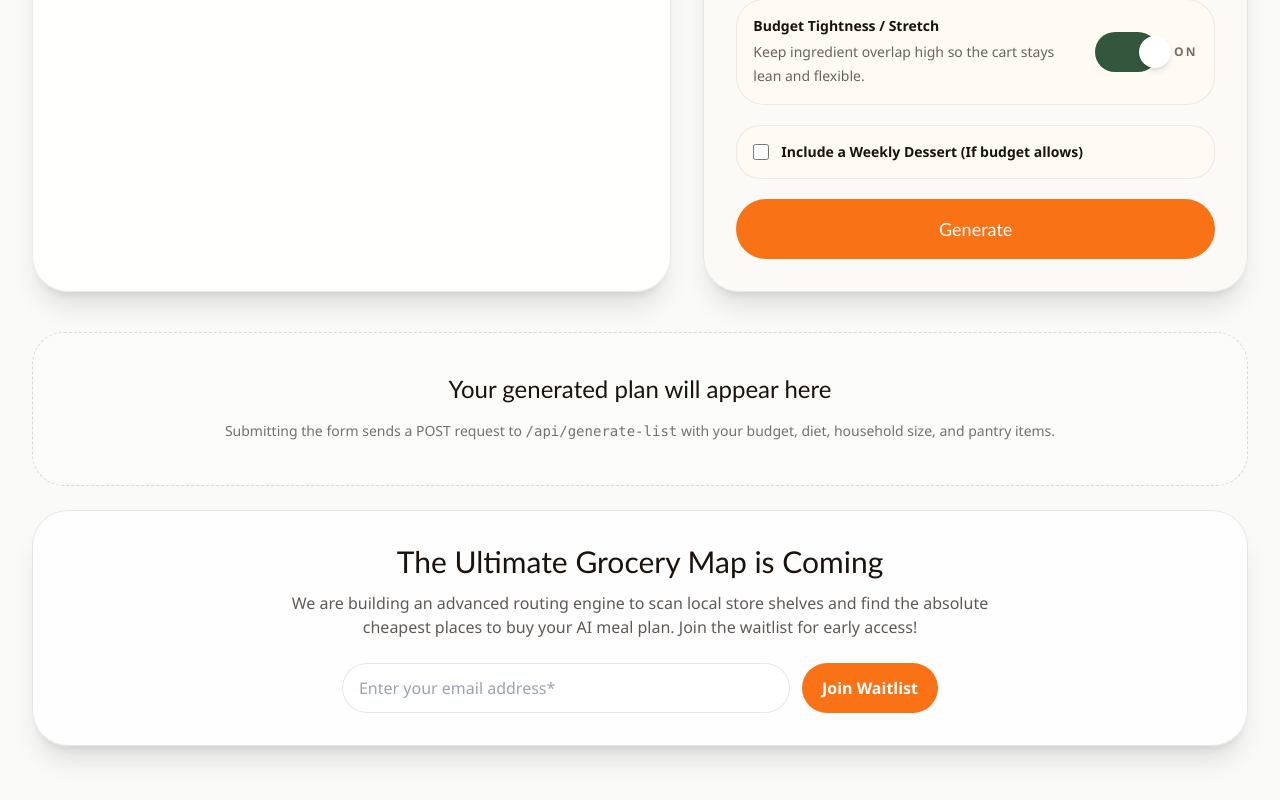
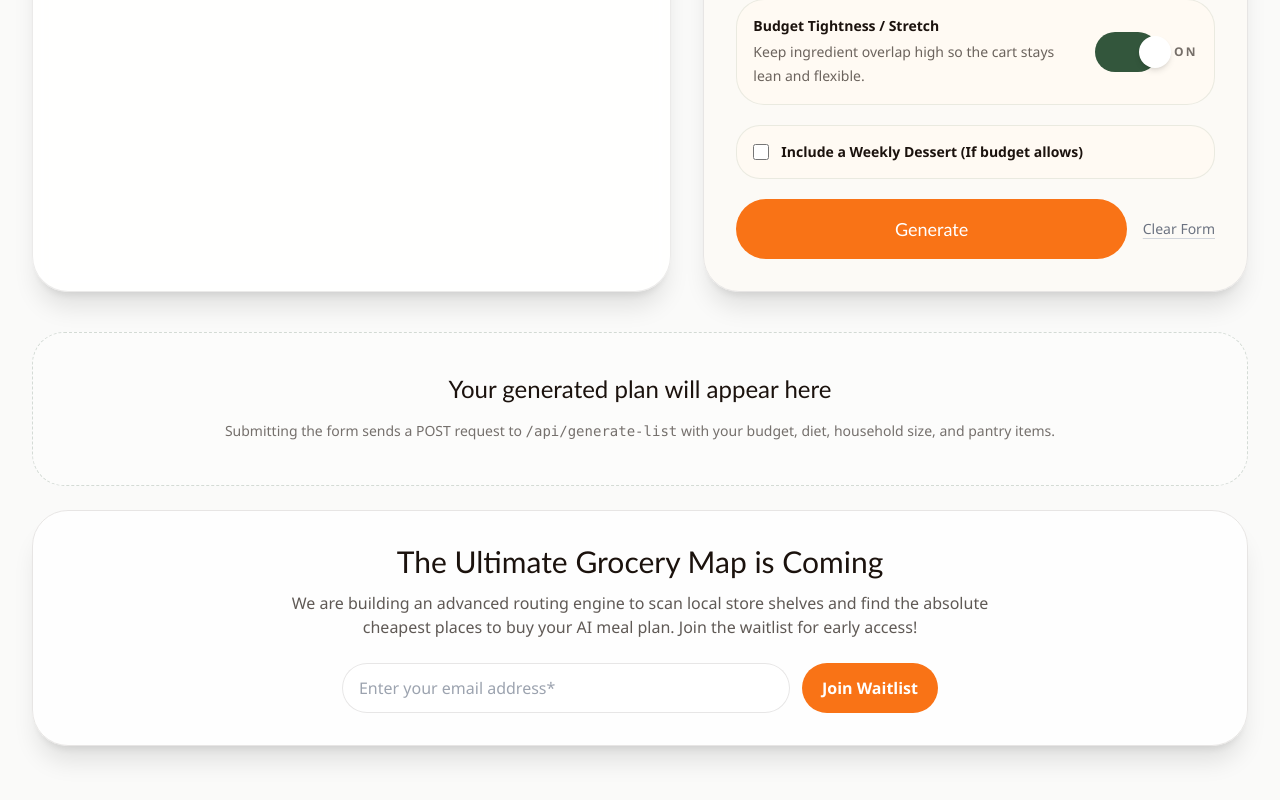
Before and after one commit to ljhooks6/smartcart, a Next.js app: page / in a window 1280 px wide. Shown: the part 1888-2688 px from the top of the page. Built offline with nearby package versions, Linux system fonts and the light colour scheme.

Commit message:
Added meal removal and clear form functionality

```diff
--- a/components/smart-cart-app.fixed.tsx
+++ b/components/smart-cart-app.fixed.tsx
@@ -67,6 +67,18 @@ const initialFormState: FormState = {
   includeDessert: false,
   prepTime: "Under 30 mins",
   adventureLevel: "Mix it up",
+  isBudgetTight: true,
+};
+
+const clearedFormState: FormState = {
+  budget: "",
+  diet: "",
+  householdSize: "",
+  pantryItems: "",
+  mustHaveIngredient: "",
+  includeDessert: false,
+  prepTime: "Under 30 mins",
+  adventureLevel: "Stick to basics",
   isBudgetTight: true,
 };
 
@@ -596,6 +608,39 @@ export function SmartCartApp() {
     });
   }
 
+  function handleRemoveFromWeeklyMenu(meal: MealPlanItem) {
+    const mealKey = `${meal.day}::${meal.name}`;
+
+    setWeeklyMenu((current) =>
+      current.filter(
+        (savedMeal) => `${savedMeal.day}::${savedMeal.name}` !== mealKey,
+      ),
+    );
+  }
+
+  function handleClearForm() {
+    setFormState(clearedFormState);
+    setValidationError(null);
+    setRequestError(null);
+    setIsLoading(false);
+    setGeneratedPlan(null);
+    setCheckedItems(new Set());
+    setSelectedQuickItems(new Set());
+    setCopied(false);
+    setHasAppliedUpgrades(false);
+    setRecipeCache({});
+    setActiveRecipeMeal(null);
+    setRecipeError(null);
+    setRecipeLoadingMeal(null);
+    setWeeklyMenu([]);
+    setReplacingMealKey(null);
+    setIsReplacingDessert(false);
+    setExpandedIngredientsMeals(new Set());
+
+    window.localStorage.removeItem(SMART_CART_FORM_STORAGE_KEY);
+    window.localStorage.removeItem(SMART_CART_WEEKLY_MENU_STORAGE_KEY);
+  }
+
   async function handleReplaceMeal(meal: MealPlanItem, index: number) {
     if (!generatedPlan) {
       return;
@@ -1000,13 +1045,22 @@ export function SmartCartApp() {
                 </div>
               )}
 
+              <div className="flex items-center justify-between gap-4">
                 <button
-                className="w-full rounded-full bg-orange-500 px-6 py-4 font-display text-lg text-white transition hover:-translate-y-0.5 hover:bg-orange-600 disabled:cursor-not-allowed disabled:opacity-60"
+                  className="flex-1 rounded-full bg-orange-500 px-6 py-4 font-display text-lg text-white transition hover:-translate-y-0.5 hover:bg-orange-600 disabled:cursor-not-allowed disabled:opacity-60"
                   disabled={isLoading || !isBudgetValid}
                   type="submit"
                 >
                   {isLoading ? "Cooking up your plan..." : "Generate"}
                 </button>
+                <button
+                  className="shrink-0 text-sm text-gray-500 underline decoration-gray-300 underline-offset-4 transition hover:text-red-500"
+                  onClick={handleClearForm}
+                  type="button"
+                >
+                  Clear Form
+                </button>
+              </div>
             </form>
           </div>
         </div>
@@ -1157,6 +1211,13 @@ export function SmartCartApp() {
                               {expandedIngredientsMeals.has(`${meal.day}::${meal.name}`)
                                 ? "Hide Ingredients"
                                 : "View Ingredients"}
+                            </button>
+                            <button
+                              className="inline-flex items-center justify-center rounded-full px-3 py-2 text-sm font-semibold text-red-500 transition hover:bg-red-50 hover:text-red-600"
+                              onClick={() => handleRemoveFromWeeklyMenu(meal)}
+                              type="button"
+                            >
+                              Remove
                             </button>
                           </div>
                           {expandedIngredientsMeals.has(`${meal.day}::${meal.name}`) &&
```
Lines whose indentation alone changed are shown as unchanged.
